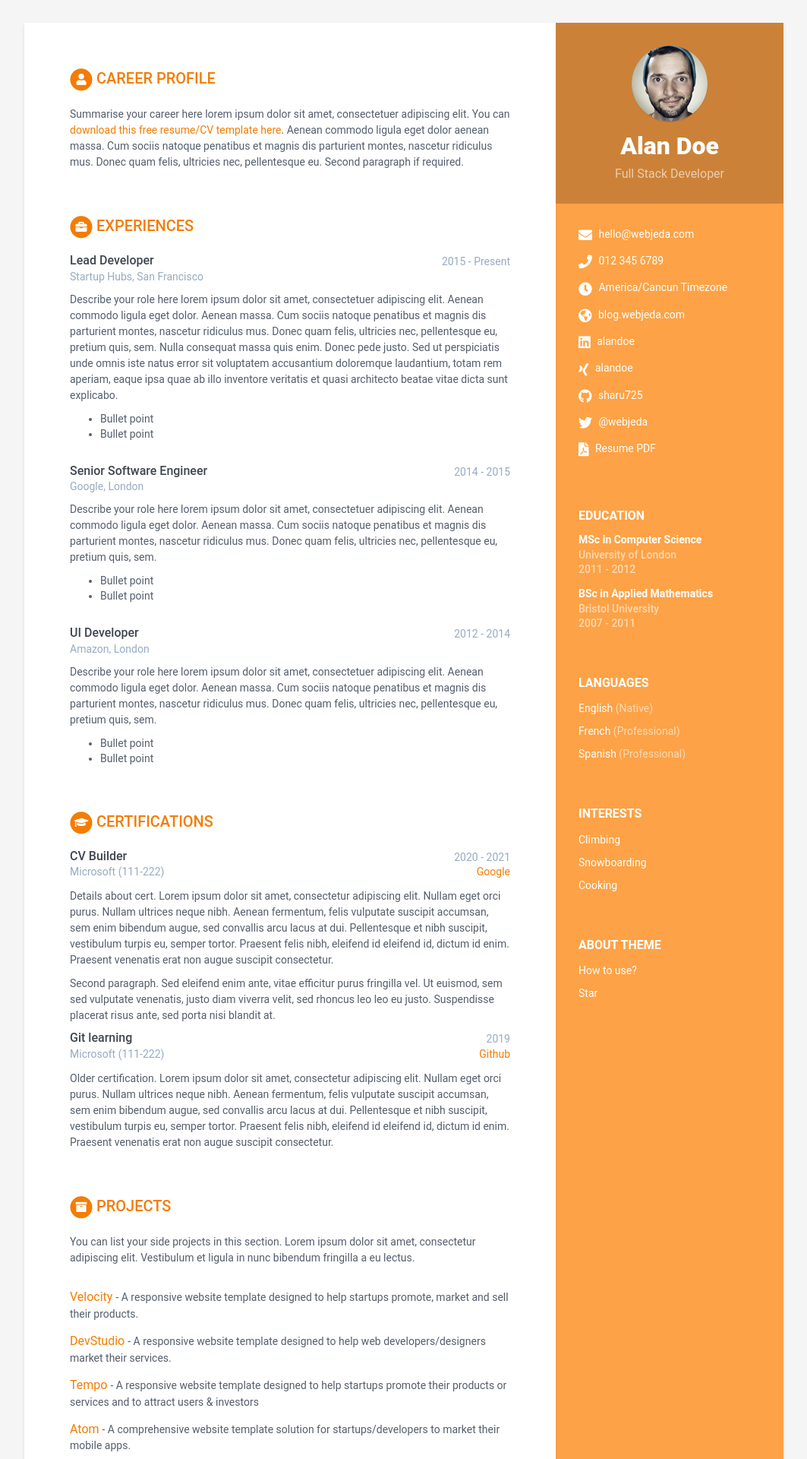
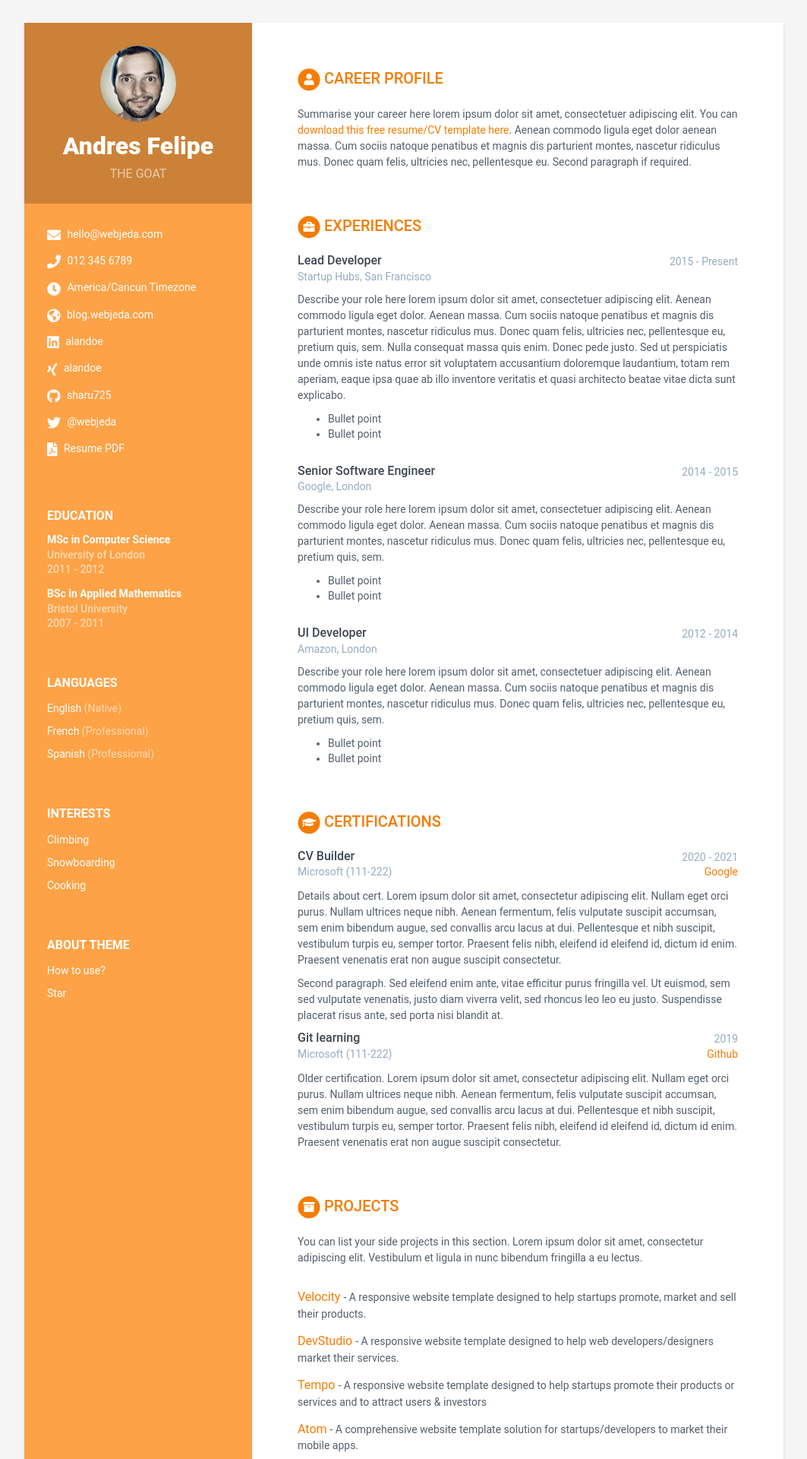
Before and after one commit to TruHe-7/jeikyll1, a Jekyll site: the page built from index.html, in a window 1280 px wide. Shown: the top 1920 px of the page at 76% size, without its empty margins (108-1171 px from the left). Built offline with Jekyll 4.4.1, drawn with Linux system fonts in a browser that asks for light colours.

Commit message:
Cambia nombre y tagline

```diff
--- a/_data/data.yml
+++ b/_data/data.yml
@@ -3,13 +3,13 @@
 #
 
 sidebar:
-    position: right # position of the sidebar : left or right
+    position: left # position of the sidebar : left or right
     about: True # set to False or comment line if you want to remove the "how to use?" in the sidebar
     education: True # set to False if you want education in main section instead of in sidebar
 
     # Profile information
-    name: Alan Doe
-    tagline: Full Stack Developer
+    name: Andres Felipe
+    tagline: THE GOAT
     avatar: profile.png  #place a 100x100 picture inside /assets/images/ folder and provide the name of the file below
 
     # Sidebar links
```
